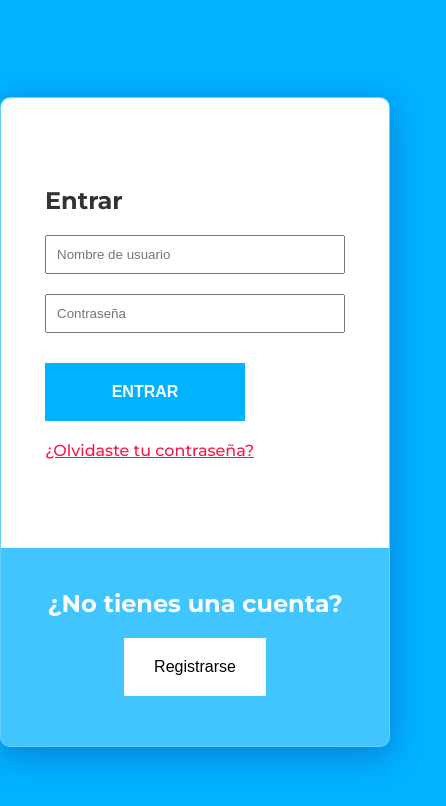
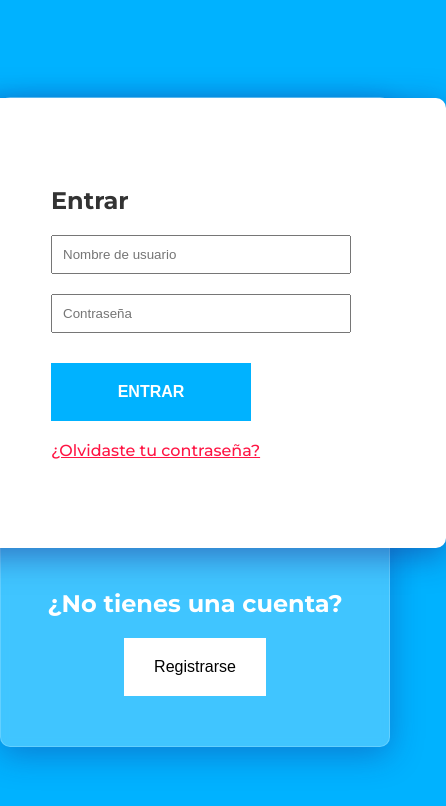
Before and after one commit to edycerpa/Login-Signup-Form, a plain HTML site: page index.html in a window 390 px wide. Shown: the whole page, 446 px wide, since content can reach past the window. Drawn offline with Linux system fonts and the light colour scheme.

Commit message:
sombras y bordes

```diff
--- a/style.css
+++ b/style.css
@@ -38,7 +38,7 @@ body.active{
     min-height: 400px;
     width: 100%;
     max-width: 980px;
-    overflow: hidden;
+
 }
 .box-wrapper{
     position: relative;
@@ -94,7 +94,8 @@ form h2{
     transition: 0.5s;
     overflow: hidden;
     transition-delay: 0.15s;
-
+    box-shadow: 0 8px 32px 0 rgba( 31, 38, 135, 0.5 );
+    border-radius: 10px;
 }
 .box-form.active{
     left: 50%;
@@ -166,7 +167,8 @@ a{
 @media (max-width: 1024px) {
     .container{
         height: 650px;
-        width: 490px;
+        width: 400px;
+        /* overflow: hidden; */
     }
     .box-wrapper{
         flex-direction: column;
@@ -174,13 +176,14 @@ a{
     }
     .box-form{
         top: 0;
-        width: 100%;
+        left: -45px;
+        width: 490px;
         height: 450px;
     }
     .box-form.active{
         top: 200px;
         bottom: 0;
-        left: 0;
+        left: -45px;
     }
     .login{
         text-align: center;
```
